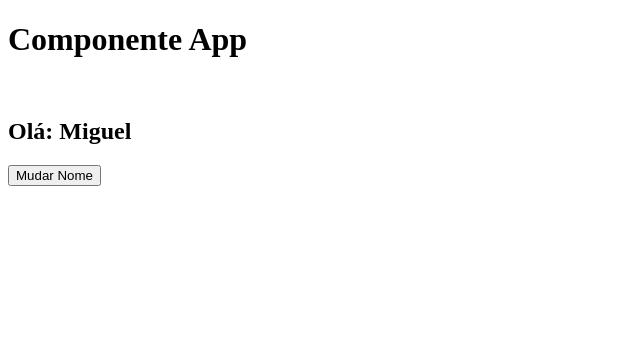
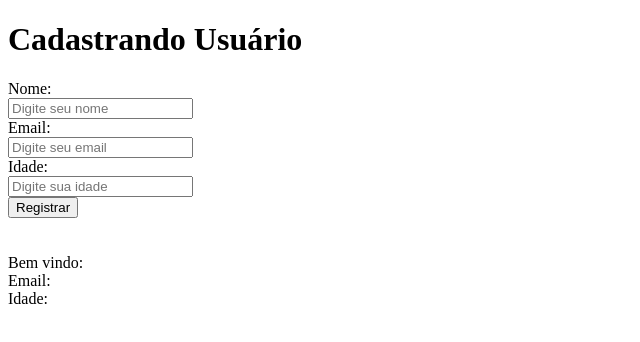
Before and after one commit to oxtw/primeiro-app, a React (Create React App) app: page / in a window 1280 px wide. Shown: the top 342 px of the page, without its empty margins (0-640 px from the left). Built offline with nearby package versions, Linux system fonts and the light colour scheme.

Commit message:
manipulando-formularios

```diff
--- a/src/App.js
+++ b/src/App.js
@@ -1,21 +1,63 @@
-import Nome from './components/Nome';
 import { useState } from 'react';
 
 function App(){
-  const [aluno, setAluno] = useState('Miguel');
+  const [nome, setNome] = useState('');
+  const [email, setEmail] = useState('');
+  const [idade, setIdade] = useState('');
 
-  function handleChangeName(nome){
-    setAluno(nome)
+  const [user, setUser] = useState({});
+
+  //função para registar o formulário
+  function handleRegister(e){
+    //função para não recarregar a pagina após confirmar o envio do formulário
+    e.preventDefault();
+
+    alert('Usuario registrado com sucesso!')
+    setUser({
+      nome: nome,
+      idade: idade,
+      email: email,
+    })
   }
+
 
   return(
     <div>
-      <h1>Componente App</h1><br/>
-      <h2>Olá: {aluno}</h2>
-      <button onClick={ () => handleChangeName('Miguel Weigert') }>
-        Mudar Nome
-      </button>
-      {/* <Nome aluno="Lucas" idade={30}/> */}
+      <h1>Cadastrando Usuário</h1>
+      <form onSubmit={handleRegister}>
+        <label>Nome:</label><br/>
+        <input
+        placeholder='Digite seu nome'
+        value={nome}
+        onChange={ (e) => setNome(e.target.value) }
+        ></input><br/>
+
+        <label>Email:</label><br/>
+        <input
+        placeholder='Digite seu email'
+        value={email}
+        onChange={ (e) => setEmail(e.target.value)}
+        ></input><br/>
+
+        <label>Idade:</label><br/>
+        <input
+        placeholder='Digite sua idade'
+        value={idade}
+        onChange={ (e) => setIdade(e.target.value)}
+        ></input><br/>
+
+        <button type='submit'>Registrar</button>
+      </form>
+
+      <br/><br/>
+
+      <div>
+
+       <span>Bem vindo: {user.nome}</span><br/>
+       <span>Email: {user.email}</span><br/>
+       <span>Idade: {user.idade}</span><br/>
+
+      </div>
     </div>
   );
 }
```
